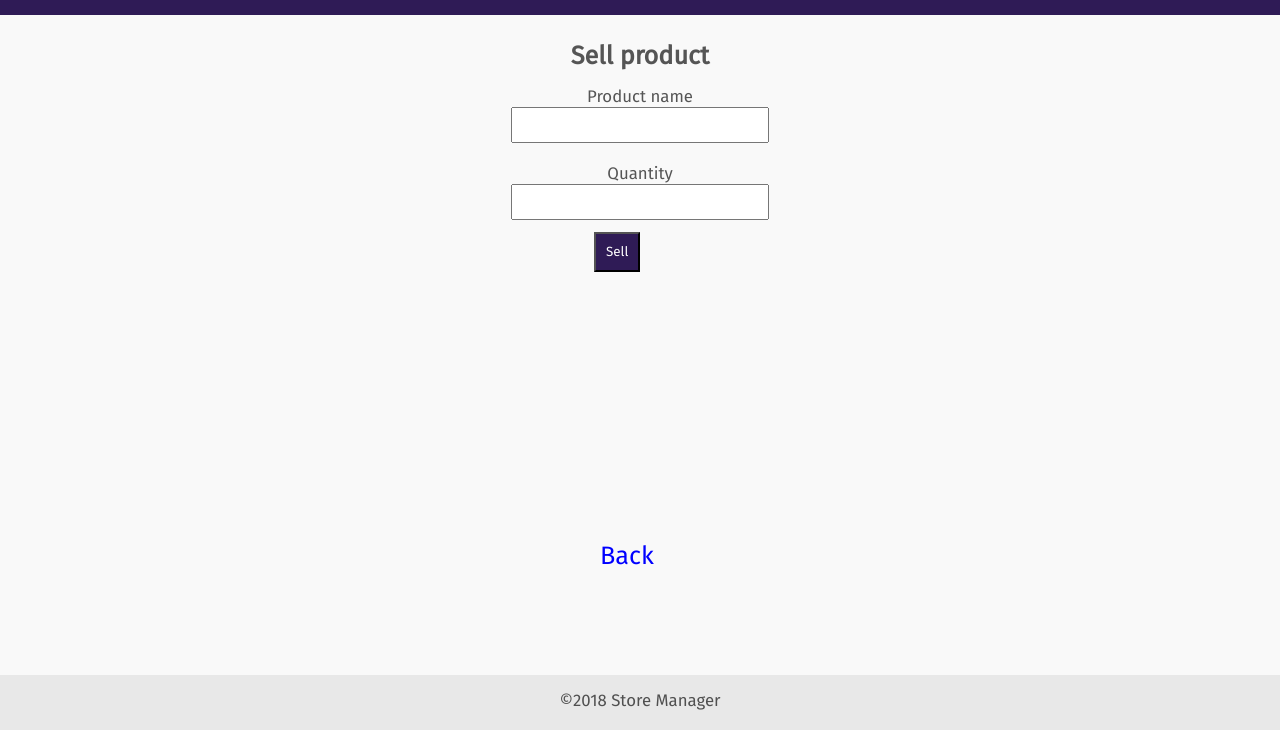
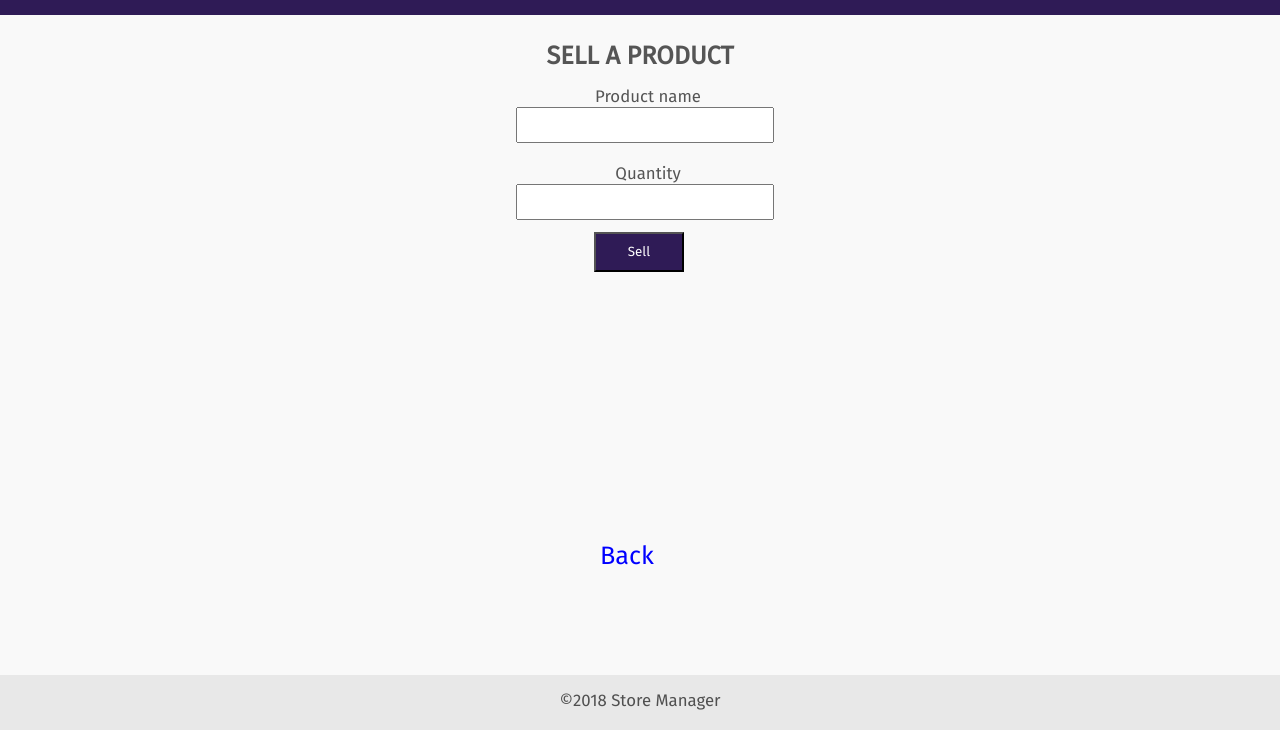
Before and after one commit to Paulstar200/Store-Manager, a plain HTML site: page UI/sell_product.html in a window 1280 px wide. Shown: the part 85-815 px from the top of the page. Drawn offline with Linux system fonts and the light colour scheme.

Commit message:
[Feature #161932246] Update sell product css

```diff
--- a/UI/sell_product.html
+++ b/UI/sell_product.html
@@ -33,7 +33,7 @@
                     <div>
                         <p id="sell-create"></p>
                     </div>
-                    <h1 class='ownerhead'>Sell product</h1>
+                    <h1 class='ownerhead'>SELL A PRODUCT</h1>
                     <form id="sale-form" method="POST">
                         <p class="createproduct">
                             <label>Product name</label><br>
@@ -43,7 +43,7 @@
                             <label>Quantity</label><br>
                             <input id="salequantity" type="text">
                         </p>
-                        <input class="createbtn" type="button" onclick="sellProduct()" value="Sell">
+                        <input id="salebtn" class="createbtn" type="button" onclick="sellProduct()" value="Sell">
                         <div id="editerror">
                             <p id="error-sale"></p>
                         </div>
@@ -58,6 +58,5 @@
             <p>&copy;2018 Store Manager </p>
         </footer>
         <script src="static/js/sell_product.js"></script>
-
     </body>
 </html>
--- a/UI/static/main.css
+++ b/UI/static/main.css
@@ -1039,6 +1039,19 @@ SELL PRODUCT
     color: maroon;
 }
 
+#salename, #salequantity {
+    margin-left: 10px;
+}
+
+#salebtn {
+    width: 90px;
+}
+
+#sale-form label {
+    margin-left: 16px;
+
+}
+
 
 
 /*****************
```
